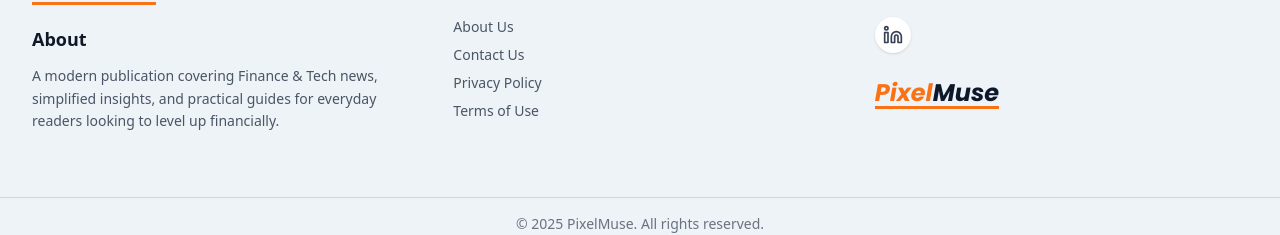
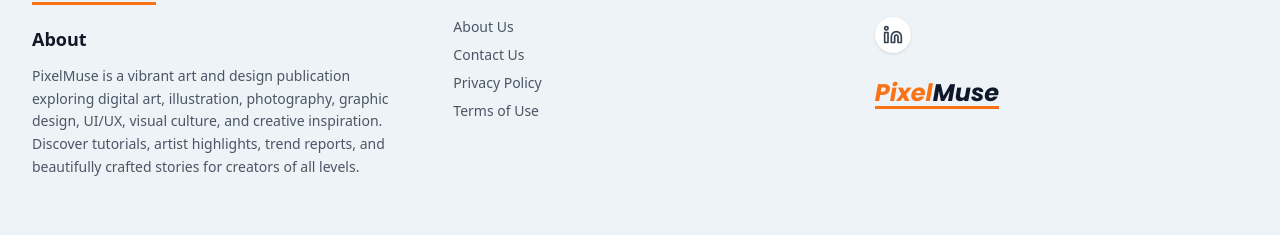
Before and after one commit to fortuneCodeHub/PixelMuse.Art, a Next.js app: page / in a window 1280 px wide. Shown: the part 1576-1811 px from the top of the page. Built offline with nearby package versions, Linux system fonts and the light colour scheme; no server answers.

Commit message:
New commit

```diff
--- a/src/components/ui/Footer.jsx
+++ b/src/components/ui/Footer.jsx
@@ -23,9 +23,7 @@ const Footer = () => {
 
           <h3 className="text-gray-900 font-semibold text-lg mb-3">About</h3>
           <p className="text-sm leading-relaxed text-gray-600">
-            A modern publication covering Finance & Tech news,
-            simplified insights, and practical guides for everyday readers
-            looking to level up financially.
+          PixelMuse is a vibrant art and design publication exploring digital art, illustration, photography, graphic design, UI/UX, visual culture, and creative inspiration. Discover tutorials, artist highlights, trend reports, and beautifully crafted stories for creators of all levels.
           </p>
         </div>
 
```
